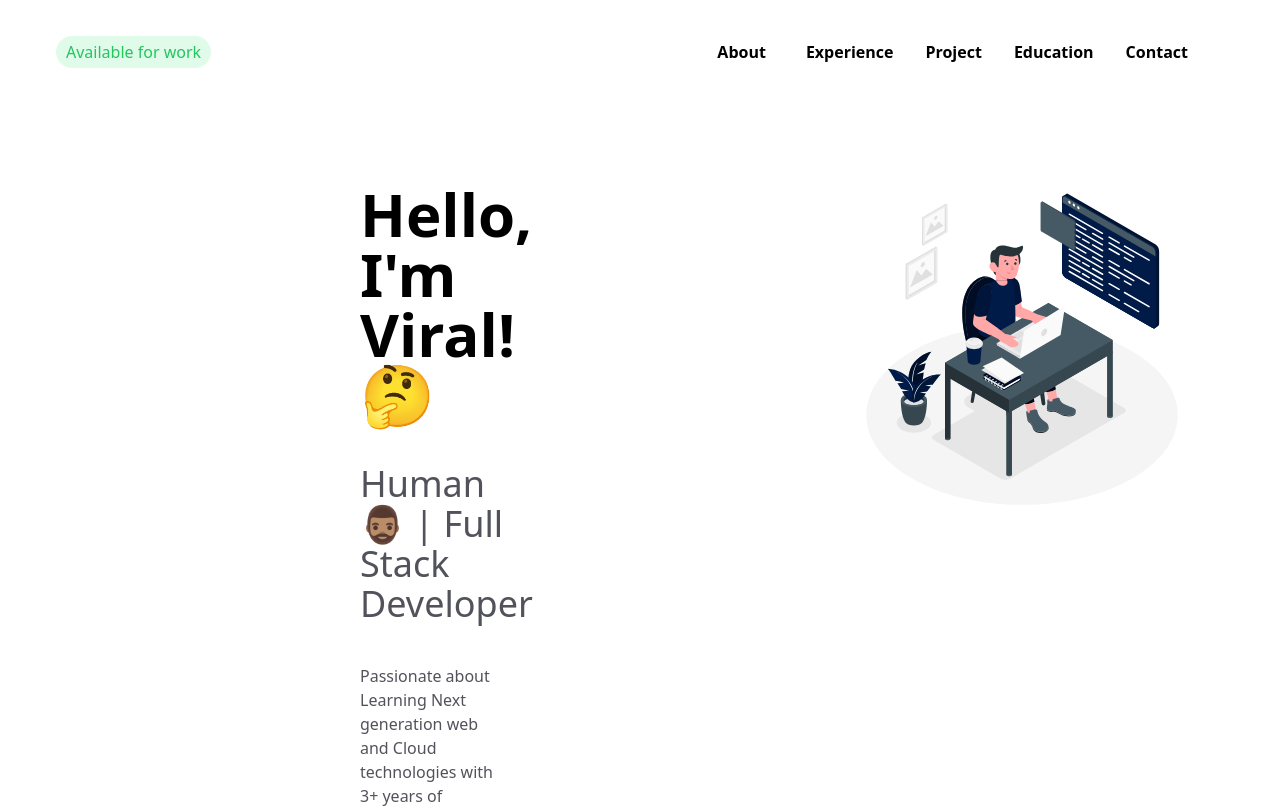
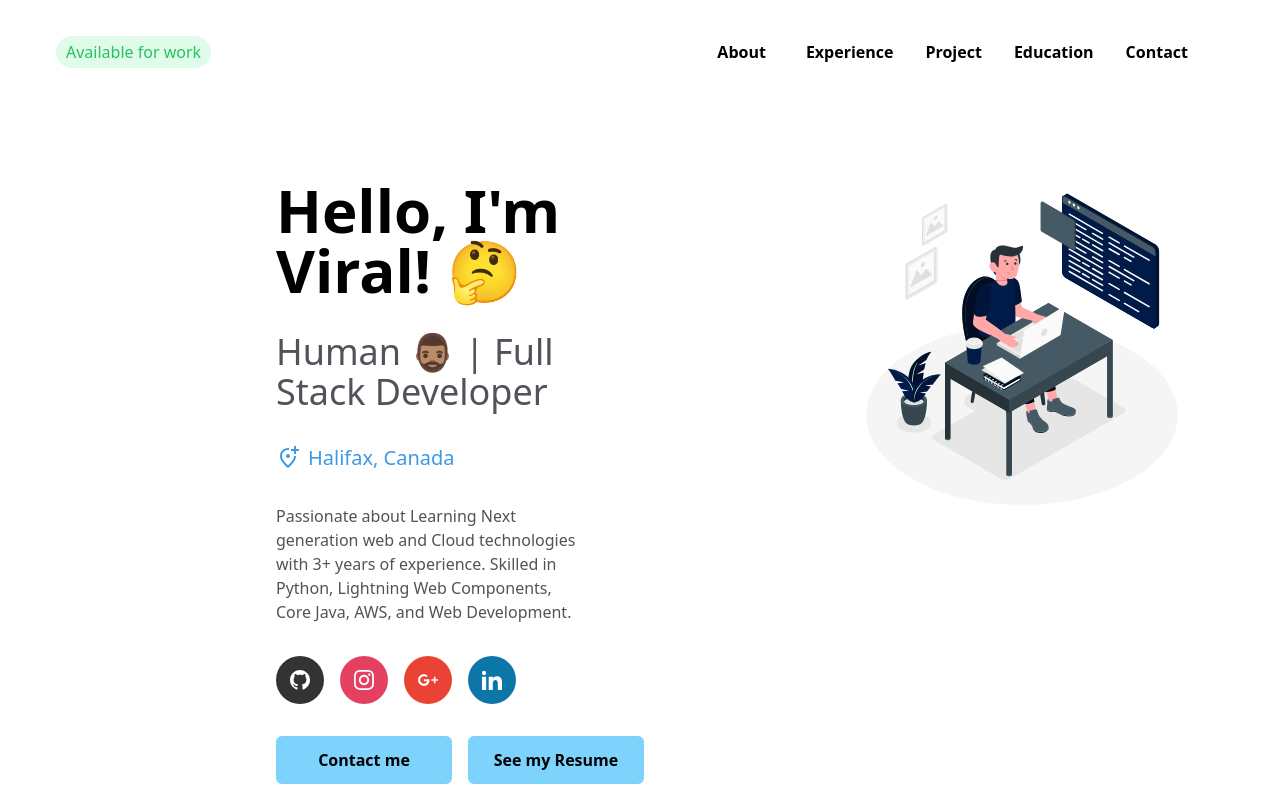
Before and after one commit to viral-siddhapura/portfolio, a Next.js app: page / in a window 1280 px wide. Shown: the top 808 px of the page. Built offline with nearby package versions, Linux system fonts and the light colour scheme.

Commit message:
responsive enhanced - experience section

```diff
--- a/app/experience/experience_list.tsx
+++ b/app/experience/experience_list.tsx
@@ -21,9 +21,7 @@ export default function ExperienceList() {
                     <GlobalITInfoSolutions />
                 </div>
             </div>
-            <div className="flex flex-row p-20">
-
-            </div>
+            <div className="flex flex-row p-20"></div>
             <div className="container mx-auto py-8">
                 <h1 className="text-3xl font-bold mb-8 text-center">Skills</h1>
                 <p className="text-lg mb-8 text-center">Here are some of my core skills on which I have been working on to diversify my portfolio.</p>
--- a/app/homepage.tsx
+++ b/app/homepage.tsx
@@ -8,22 +8,26 @@ export default function HomePage() {
             <div className='flex flex-col sm:flex-row'>
                 <div className='animation_slideIn_left flex flex-col sm:w-2/3 md:w-2/3'>
                     <div>
-                        <p className='text-center sm:text-start mx-5 sm:mx-10 md:mx-20 lg:mx-80 text-2xl sm:text-3xl md:text-5xl lg:text-6xl text-black dark:text-white font-bold p-2 sm:p-3 md:p-4 lg:p-5'>
+                        <p className='mx-5 sm:mx-10 md:mx-20 lg:mx-60 text-2xl sm:text-3xl md:text-5xl lg:text-6xl text-black dark:text-white font-bold p-2 sm:p-3 md:p-4 lg:p-4'>
                             Hello, I'm Viral! 🤔
                         </p>
                     </div>
-                    <div className='text-center sm:text-start mx-5 sm:mx-10 md:mx-20 lg:mx-80 font-bold p-2 sm:p-3 md:p-4 lg:p-5'>
+                    <div className='mx-5 sm:mx-10 md:mx-20 lg:mx-60 font-bold p-2 sm:p-3 md:p-4 lg:p-4'>
                         <p className='text-base sm:text-lg md:text-2xl lg:text-4xl font-medium text-zinc-600 dark:text-zinc-400'>
                             Human 🧔🏽‍♂️ | Full Stack Developer
                         </p>
                     </div>
-                    <div className='text-center sm:text-start mx-5 sm:mx-10 md:mx-20 lg:mx-80 xl:mx-80 2xl:80 font-bold p-2 sm:p-3 md:p-4 lg:p-5'>
+                    <div className='flex flex-row mx-5 sm:mx-10 md:mx-20 lg:mx-60 font-bold p-1 sm:p-3 md:p-4 lg:p-4'>
+                        <Image src="/images/location.svg" alt="location" width={24} height={24} />
+                        <p className='ml-2 text-base sm:text-md md:text-lg lg:text-xl font-medium text-[#3F99E2] dark:text-[#3F99E2]'>Halifax, Canada</p>
+                    </div>
+                    <div className='mx-5 sm:mx-10 md:mx-20 lg:mx-60 font-bold p-2 sm:p-3 md:p-4 lg:p-4'>
                         <p className='text-xs sm:text-sm md:text-base lg:text-base font-medium text-zinc-600 dark:text-zinc-400'>
                             Passionate about Learning Next generation web and Cloud technologies with 3+ years of experience. Skilled in Python, Lightning Web Components, Core Java, AWS, and Web Development.
                         </p>
                     </div>
                     <SocialMedia />
-                    <div className='flex flex-col sm:flex-row mx-5 sm:mx-10 md:mx-20 lg:mx-80 space-y-4 sm:space-y-0 space-x-0 sm:space-x-4 p-2 sm:p-3 md:p-4 lg:p-4'>
+                    <div className='flex flex-col sm:flex-row mx-5 sm:mx-10 md:mx-20 lg:mx-60 space-y-4 sm:space-y-0 space-x-0 sm:space-x-4 p-2 sm:p-3 md:p-4 lg:p-4'>
                         <Link href={'/contact'}>
                             <button className='p-2 sm:p-3 w-full sm:w-44 items-center justify-center rounded-md bg-sky-300 hover:bg-sky-500 text-black font-semibold transition delay-150 duration-300 ease-in-out hover:-translate-y-1'>
                                 Contact me
@@ -36,7 +40,7 @@ export default function HomePage() {
                         </Link>
                     </div>
                 </div>
-                <div className='flex flex-col md:w-1/3 sm:w-1/3'>
+                <div className='flex flex-col md:w-1/3 sm:w-1/3 lg:w-1/3 '>
                     <Image
                         className='animation_slideIn_right'
                         src="/images/developer.svg"
--- a/app/social_media.tsx
+++ b/app/social_media.tsx
@@ -2,7 +2,7 @@ import Link from "next/link";
 
 export default function SocialMedia() {
     return (
-        <div className='flex flex-row space-x-4 md:space-x-4 lg:space-x-4 sm:space-x-4 xl:space-x-4 2xl:space-x-4 mx-5 sm:mx-10 md:mx-20 lg:mx-80 p-2 sm:p-3 md:p-4 lg:p-5'>
+        <div className='flex flex-row space-x-4 md:space-x-4 lg:space-x-4 sm:space-x-4 xl:space-x-4 2xl:space-x-4 mx-5 sm:mx-10 md:mx-20 lg:mx-60 p-2 sm:p-3 md:p-4 lg:p-4'>
             {/* Github Button */}
             <div>
                 <Link href="https://github.com/HVMS" target="_blank" rel="noopener noreferrer">
```
Also changed, not shown: public/images/location.svg (added).
